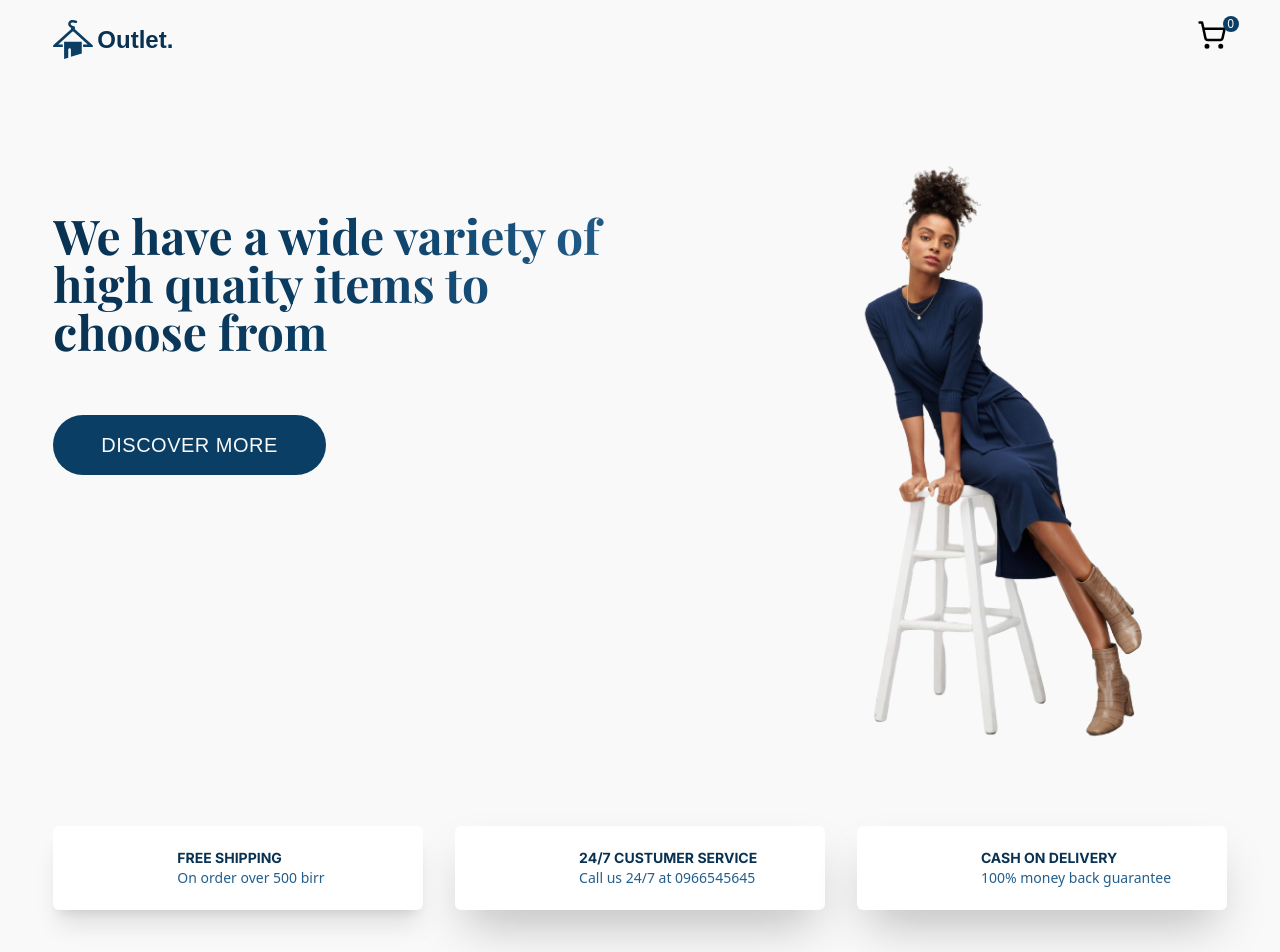
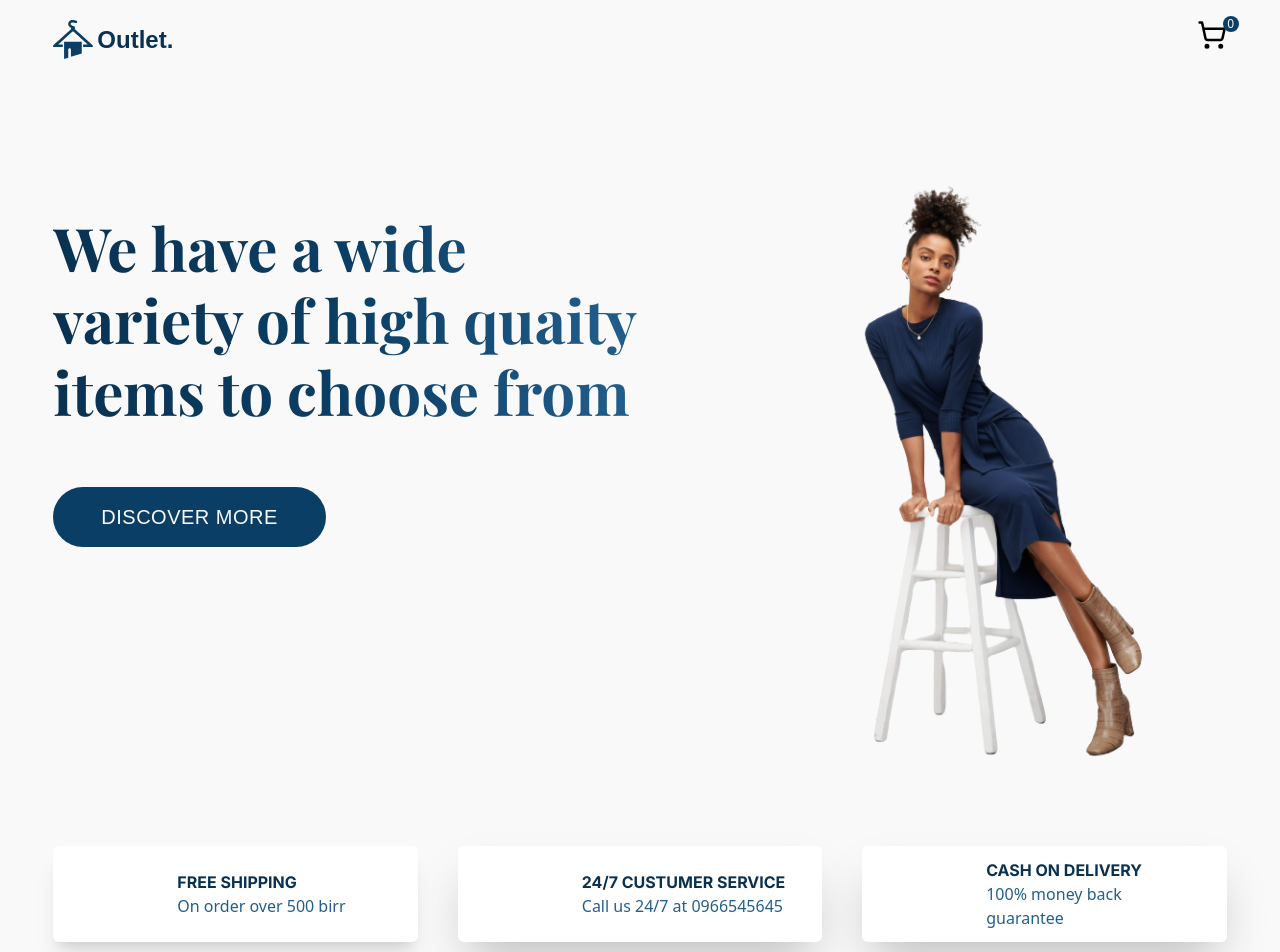
Before and after one commit to klassno3/Outlet-store, a React (Create React App) app: page / in a window 1280 px wide. Shown: the top 952 px of the page. Built offline with nearby package versions, Linux system fonts and the light colour scheme; no server answers; some icons are missing; a web font is replaced by a local one.

Commit message:
making hero responsive

```diff
--- a/src/pages/Home.jsx
+++ b/src/pages/Home.jsx
@@ -11,7 +11,7 @@ const Home = () => {
     <div className='relative z-10 bg-secondary-100'>
 
     <div className='flex w-11/12 mx-auto items-start justify-between pt-20  z-10 relative'>
-      <div className='w-full md:w-1/2 pt-8' >
+      <div className='w-full md:w-1/2  pt-8' >
         <h1 className='text-5xl md:flex justify-center mx-auto  md:text-left md:mx-0 text-center pt-5 leading-[3.2rem] xl:leading-[4.5rem] font-bold font-play  bg-gradient-to-r from-primary-300 via-primary-200 to-primary-100 text-transparent bg-clip-text md:text-5xl xl:text-6xl'>
           We have a wide variety of high quaity items to choose from </h1>
         <div className='mt-3 flex md:block justify-center font-kaisei'>
@@ -20,7 +20,7 @@ const Home = () => {
      </div>
 
       </div>
-      <div className="hidden md:block w-1/3 xl:w-full">
+      <div className="hidden md:block md:w-1/3 md:pt-10 xl:pt-5 ">
 
         <img className="" src={ Hero } alt="" />
       </div>
@@ -31,7 +31,7 @@ const Home = () => {
 
           <div className="flex justify-between gap-10 items-center ">
             <PiAirplaneLight size={60} className='rotate-90 text-primary-300'/>
-            <div className="flex flex-col lg:text-sm xl:text-xl">
+            <div className="flex flex-col lg:text-sm xl:text-base">
               <p className='font-bold text-primary-300 font-inter '>FREE SHIPPING</p>
               <p className='text-primary-100'>On order over 500 birr</p>
             </div>
@@ -42,7 +42,7 @@ const Home = () => {
 
           <div className="flex justify-between gap-10 items-center">
             <PiHeadset size={60} className='text-primary-300'/>
-            <div className="flex flex-col lg:text-sm xl:text-lg">
+            <div className="flex flex-col lg:text-sm xl:text-base">
               <p className='font-bold text-primary-300 font-inter'>24/7 CUSTUMER SERVICE</p>
               <p className='text-primary-100'>Call us 24/7 at 0966545645</p>
             </div>
@@ -53,7 +53,7 @@ const Home = () => {
 
           <div className="flex justify-between gap-10 items-center">
             <PiWallet size={60} className='text-primary-300'/>
-            <div className="flex flex-col lg:text-sm xl:text-lg">
+            <div className="flex flex-col lg:text-sm xl:text-base">
               <p className='font-bold  text-primary-300 font-inter'>CASH ON DELIVERY</p>
               <p className='text-primary-100'>100% money back guarantee</p>
             </div>
--- a/tailwind.config.js
+++ b/tailwind.config.js
@@ -8,7 +8,7 @@ module.exports = {
       sm: '480px',
       md: '768px',
       lg: '976px',
-      xl: '1440px',
+      xl: '1200px',
     },
       fontFamily: {
       inter: ['inter', 'sans-serif'],
```
